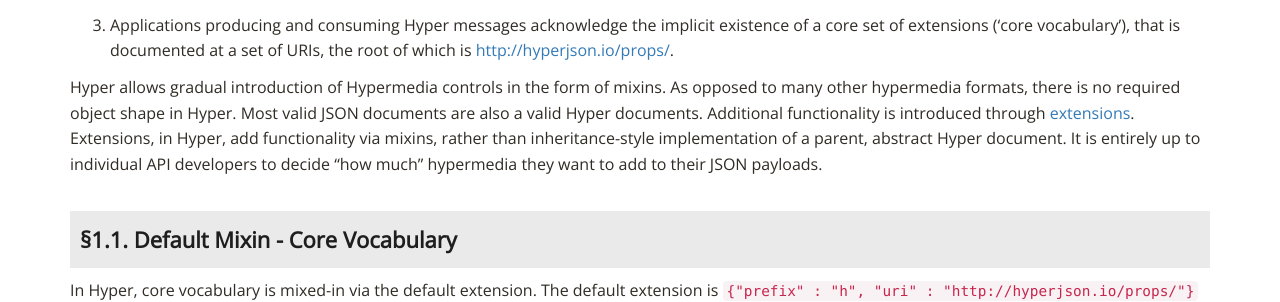
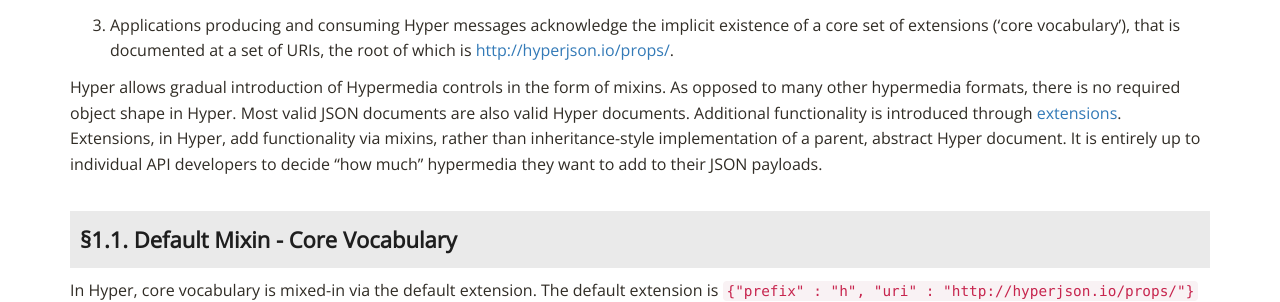
Before and after one commit to inadarei/hyper, a Jekyll site: the page built from spec.md, in a window 1280 px wide and 900 px high, scrolled down 2223 px. Shown: the part 184-486 px from the top of the window. Built offline with Jekyll 4.4.1, drawn with Linux system fonts in a browser that asks for light colours; nearby versions of some CDN libraries.

Commit message:
typo fixed

```diff
--- a/_includes/design-choices.md
+++ b/_includes/design-choices.md
@@ -29,7 +29,7 @@ short as the following three principles:
 
 Hyper allows gradual introduction of Hypermedia controls in the form of mixins.
 As opposed to many other hypermedia formats, there is no required object shape
-in Hyper. Most valid JSON documents are also a valid Hyper documents. Additional
+in Hyper. Most valid JSON documents are also valid Hyper documents. Additional
 functionality is introduced through [extensions](#extensions). Extensions, in
 Hyper, add functionality via mixins, rather than inheritance-style
 implementation of a parent, abstract Hyper document. It is entirely up to
```
